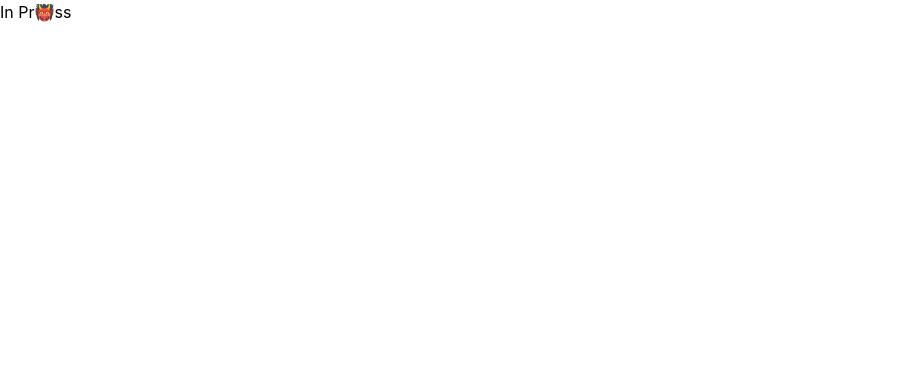
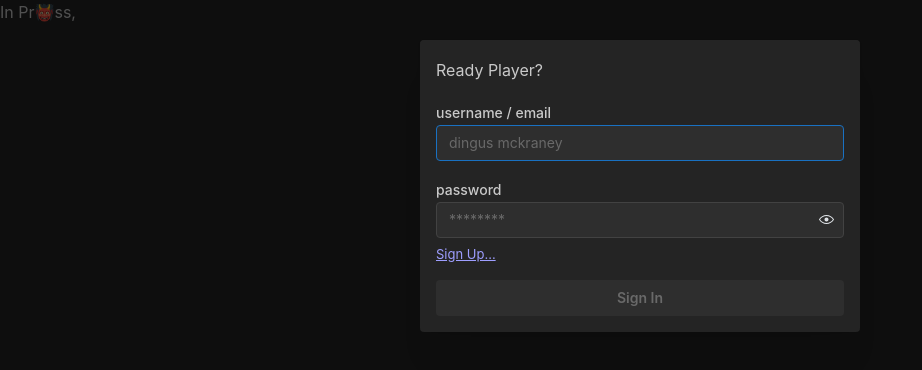
Before and after one commit to nicehatharry/ready-player, a React (Vite) app: page / in a window 1280 px wide. Shown: the top 370 px of the page, without its empty margins (0-922 px from the left). Built offline with nearby package versions, Linux system fonts and the light colour scheme.

Commit message:
sign in modal

```diff
--- a/package.json
+++ b/package.json
@@ -16,7 +16,8 @@
     "dayjs": "^1.11.10",
     "normalize.css": "^8.0.1",
     "react": "^18.2.0",
-    "react-dom": "^18.2.0"
+    "react-dom": "^18.2.0",
+    "react-router-dom": "^6.22.0"
   },
   "devDependencies": {
     "@types/react": "^18.2.43",
--- a/src/App.tsx
+++ b/src/App.tsx
@@ -1,11 +1,16 @@
-import 'normalize.css'
+import { MantineProvider } from '@mantine/core'
 import '@mantine/core/styles.css'
-import { MantineProvider } from '@mantine/core'
+import { createBrowserRouter, RouterProvider } from 'react-router-dom'
+import { ErrorPage, Root } from './pages'
+
+const router = createBrowserRouter([
+	{ path: '/', element: <Root />, errorElement: <ErrorPage /> },
+])
 
 function App() {
 	return (
-		<MantineProvider>
-			<div>In Pr👹ss</div>
+		<MantineProvider defaultColorScheme='dark'>
+			<RouterProvider router={router} />
 		</MantineProvider>
 	)
 }
--- /dev/null
+++ b/src/components/SignInModal.tsx
@@ -0,0 +1,61 @@
+import { useDisclosure } from '@mantine/hooks'
+import { Modal, Button, TextInput, Stack, PasswordInput } from '@mantine/core'
+import { FC, useEffect, useMemo, useState } from 'react'
+import { Link } from 'react-router-dom'
+
+export const SignInModal: FC<{
+	isOpen: boolean
+	setUser: React.Dispatch<React.SetStateAction<string>>
+}> = ({ isOpen, setUser }) => {
+	const [opened, { open, close }] = useDisclosure(false)
+	const [userName, setUserName] = useState<string>('')
+	const [password, setPassword] = useState<string>('')
+
+	const disableSignIn = useMemo(
+		() => !userName || !password,
+		[password, userName]
+	)
+
+	useEffect(() => {
+		if (isOpen) open()
+	}, [isOpen, open])
+
+	return (
+		<Modal
+			opened={opened}
+			onClose={open}
+			withCloseButton={false}
+			title='Ready Player?'>
+			<Stack>
+				<TextInput
+					label='username / email'
+					placeholder='dingus mckraney'
+					value={userName}
+					onChange={(e) => {
+						setUserName(e.currentTarget.value)
+					}}
+				/>
+				<PasswordInput
+					label='password'
+					placeholder='********'
+					value={password}
+					onChange={(e) => {
+						setPassword(e.currentTarget.value)
+					}}
+					style={{ marginBottom: '-10px' }}
+				/>
+				<Link to='/sign-up' style={{ fontSize: 'small' }}>
+					Sign Up...
+				</Link>
+				<Button
+					disabled={disableSignIn}
+					onClick={() => {
+						setUser(userName)
+						close()
+					}}>
+					Sign In
+				</Button>
+			</Stack>
+		</Modal>
+	)
+}
--- /dev/null
+++ b/src/components/index.tsx
@@ -0,0 +1 @@
+export { SignInModal } from './SignInModal'
--- /dev/null
+++ b/src/pages/ErrorPage.tsx
@@ -0,0 +1,24 @@
+import { Center, Paper, Stack, Title } from '@mantine/core'
+import { FC } from 'react'
+import { useRouteError } from 'react-router-dom'
+
+export const ErrorPage: FC = () => {
+	const error =
+		(useRouteError() as { statusText?: string; message?: string }) || undefined
+	console.error(error)
+	return (
+		<Center h='500'>
+			<Paper shadow='md' p='xl' style={paperStyles}>
+				<Stack>
+					<Title>That's a bad day</Title>
+					Something's happening here, but what it is ain't exactly clear.
+					<i>{error?.statusText || error?.message}</i>
+				</Stack>
+			</Paper>
+		</Center>
+	)
+}
+
+const paperStyles = {
+	background: '#200',
+}
--- /dev/null
+++ b/src/pages/Root.tsx
@@ -0,0 +1,12 @@
+import { useState } from 'react'
+import { SignInModal } from '../components'
+
+export const Root = () => {
+	const [user, setUser] = useState('')
+	return (
+		<>
+			<div>In Pr👹ss, {user}</div>
+			<SignInModal isOpen={!user} setUser={setUser} />
+		</>
+	)
+}
--- /dev/null
+++ b/src/pages/index.tsx
@@ -0,0 +1,2 @@
+export { Root } from './Root'
+export { ErrorPage } from './ErrorPage'
```
